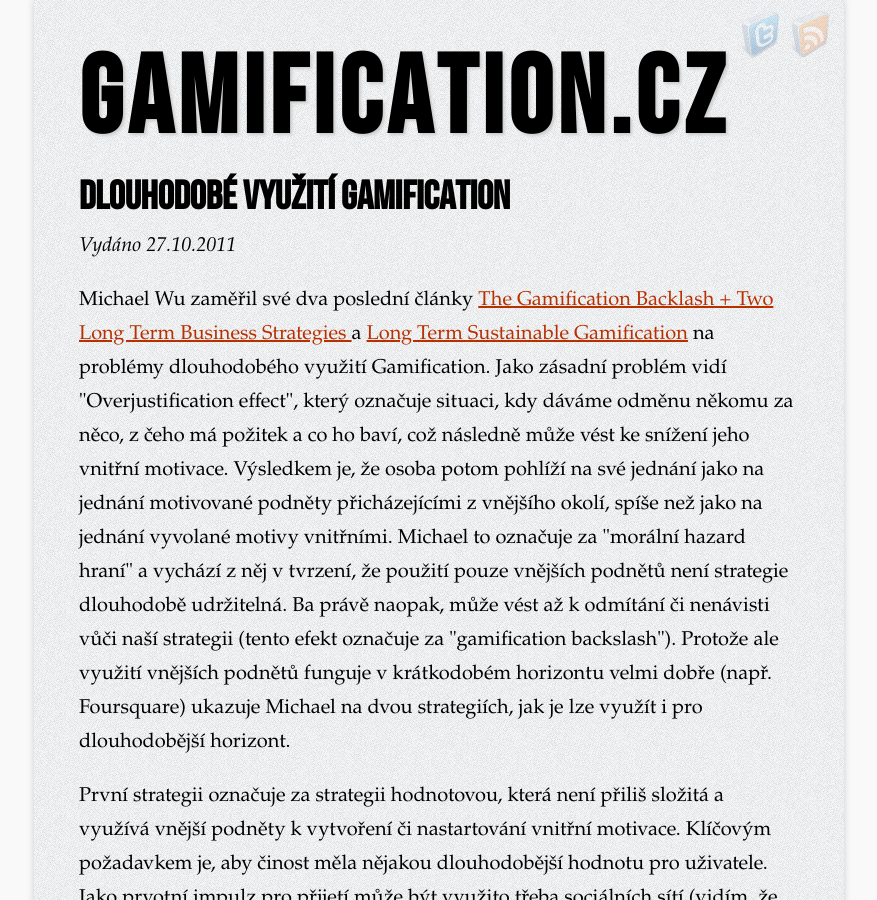
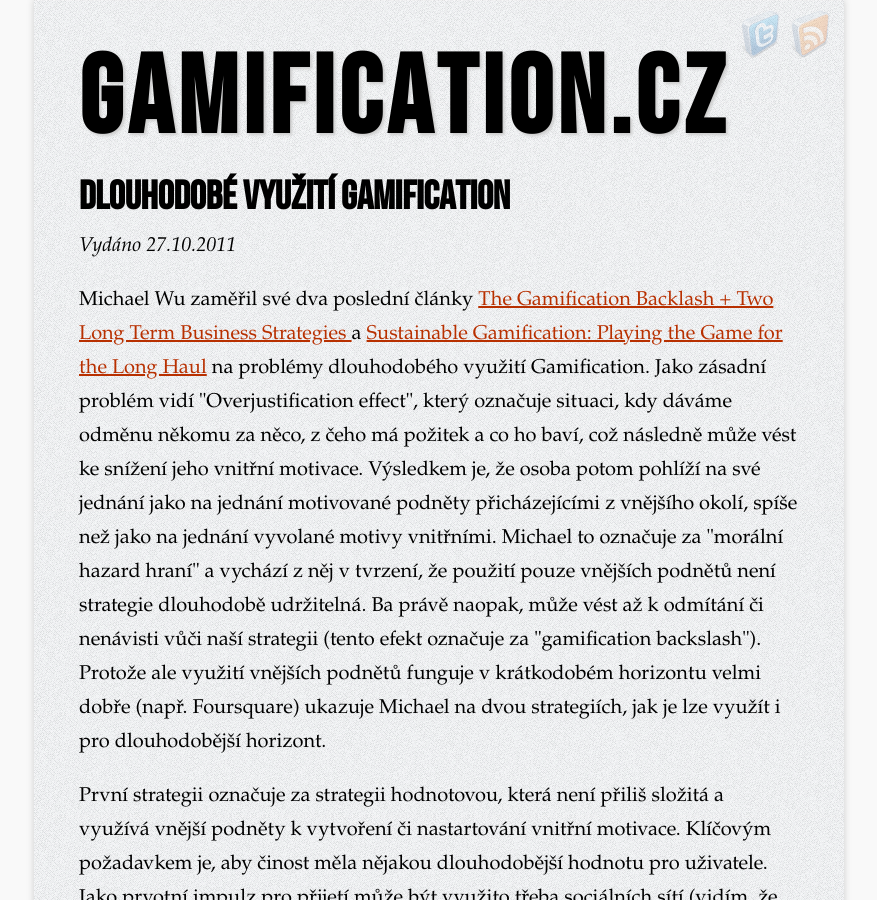
Before and after one commit to pavelbier/Gamification.cz, a Jekyll site: the page built from _posts/2011-10-27-dlouhodobe-vyuziti-gamification.markdown, in a window 1280 px wide and 900 px high. Shown: the whole window, without its empty margins (201-1078 px from the left). Built offline with Jekyll 4.4.1, drawn with Linux system fonts in a browser that asks for light colours; comment, search, counter and statistics services are not loaded.

Commit message:
oprava odkazu na druhy clanekod MikeW

```diff
--- a/_posts/2011-10-27-dlouhodobe-vyuziti-gamification.markdown
+++ b/_posts/2011-10-27-dlouhodobe-vyuziti-gamification.markdown
@@ -5,7 +5,7 @@
 ---
 
 <p>Michael Wu zaměřil své dva poslední články <a href="http://lithosphere.lithium.com/t5/Building-Community-the-Platform/The-Gamification-Backlash-Two-Long-Term-Business-Strategies/ba-p/30891">The Gamification Backlash + Two Long Term Business Strategies
-</a> a <a href="http://lithosphere.lithium.com/t5/Building-Community-the-Platform/Long-Term-Sustainable-Gamification/ba-p/30893">Long Term Sustainable Gamification</a> na problémy dlouhodobého využití Gamification. Jako zásadní problém vidí "Overjustification effect", který označuje situaci, kdy dáváme odměnu někomu za něco, z čeho má požitek a co ho baví, což následně může vést ke snížení jeho vnitřní motivace. Výsledkem je, že osoba potom pohlíží na své jednání jako na jednání motivované podněty přicházejícími z vnějšího okolí, spíše než jako na jednání vyvolané motivy vnitřními. Michael to označuje za "morální hazard hraní" a vychází z něj v tvrzení, že použití pouze vnějších podnětů není strategie dlouhodobě udržitelná. Ba právě naopak, může vést až k odmítání či nenávisti vůči naší strategii (tento efekt označuje za "gamification backslash"). Protože ale využití vnějších podnětů funguje v krátkodobém horizontu velmi dobře (např. Foursquare) ukazuje Michael na dvou strategiích, jak je lze využít i pro dlouhodobější horizont.</p>
+</a> a <a href="http://lithosphere.lithium.com/t5/Building-Community-the-Platform/Sustainable-Gamification-Playing-the-Game-for-the-Long-Haul/ba-p/33601">Sustainable Gamification: Playing the Game for the Long Haul</a> na problémy dlouhodobého využití Gamification. Jako zásadní problém vidí "Overjustification effect", který označuje situaci, kdy dáváme odměnu někomu za něco, z čeho má požitek a co ho baví, což následně může vést ke snížení jeho vnitřní motivace. Výsledkem je, že osoba potom pohlíží na své jednání jako na jednání motivované podněty přicházejícími z vnějšího okolí, spíše než jako na jednání vyvolané motivy vnitřními. Michael to označuje za "morální hazard hraní" a vychází z něj v tvrzení, že použití pouze vnějších podnětů není strategie dlouhodobě udržitelná. Ba právě naopak, může vést až k odmítání či nenávisti vůči naší strategii (tento efekt označuje za "gamification backslash"). Protože ale využití vnějších podnětů funguje v krátkodobém horizontu velmi dobře (např. Foursquare) ukazuje Michael na dvou strategiích, jak je lze využít i pro dlouhodobější horizont.</p>
 <p>První strategii označuje za strategii hodnotovou, která není přiliš složitá a využívá vnější podněty k vytvoření či nastartování vnitřní motivace. Klíčovým požadavkem je, aby činost měla nějakou dlouhodobější hodnotu pro uživatele. Jako prvotní impulz pro přijetí může být využito třeba sociálních sítí (vidím, že to dělají i přátelé) nebo dalších herních atributů (body, levely, ukazatel pokroku, žebříčky). Nicméně poté, co si hráč uvědomí dlouhodobou hodnotu aktivity stane se z ní prvotní stimul a gamification strategie nadále slouží jen jako sekundární posílení systému či se může stát stimulem vnitřní motivace.</p>
 <p>Druhá strategie, kterou označil jako motivační, je mnohem náročnější, protože využívá gamification k odhalení a poznání vnitřní motivace. Tato stragegie tak musí pracovat dokud se nepodaří vnitřní motivaci odvodit, což má za následek tři požadavky na systém. Nejprve musí umožňovat široký rozsah možností a voleb, který umožní uživateli plnou autonomii pro odhalení vnitřní motivace, následně musí umožnit sledovat každou takovou akci uživatele a musí mít k dispozici dostatečné analytické možnosti a schopnosti z těchto dat vnitřní motivaci odvodit.</p>
 <p>Michael pak na třech příkladech gamifikace vzdělávání, Nike+ a komunit využívajících systému Lithium ukazuje jak je možné či nemožné využít každou z těchto strategií. Například pro Nike+ ukazuje jak využívá první hodnotové strategie k nastartování dlouhodobého cíle (běžec hubne, cítí se lépe, vede zdravější život, zvyšuje si sebevědomí) a kde gamification může i nadále podporovat (ukazatel pokroku) či posilovat vnitřní motivaci (systém výzev). Naopak právě druhá strategie je pro Nike+ nevhodná, protože jediné, co je gamifikováno je běhání. Není tak zde prostor pro zkoumání a objevování vnitřní motivace. Pravděpodobně už to, že člověk běhá poukazuje na to, že je vnitřně motivován a není tak nutné hledat či zkoumat tuto jeho vnitřní motivaci.</p>
```
